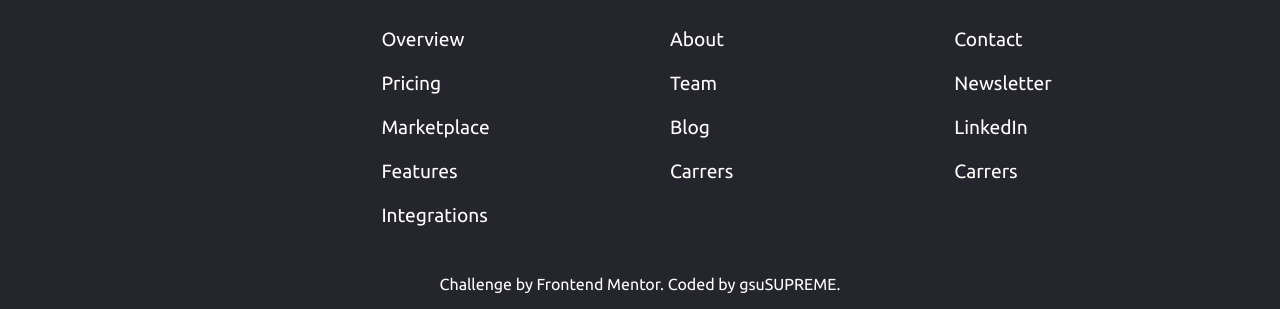
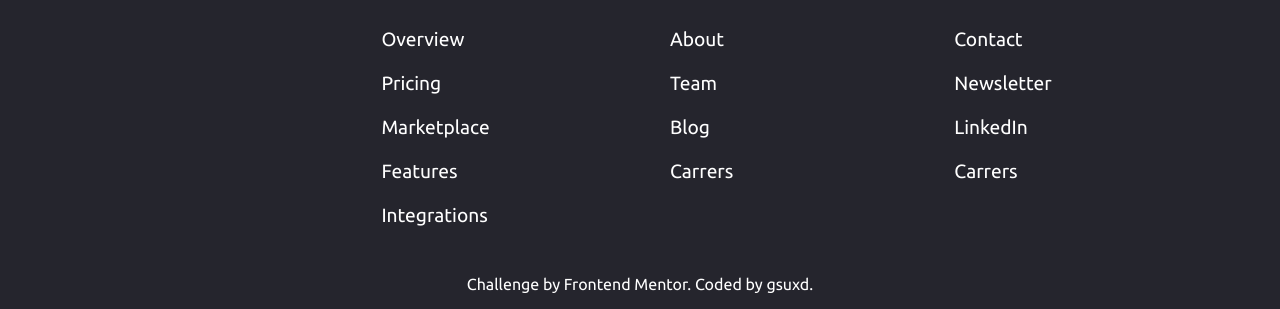
Before and after one commit to gsuSUPREME/blogr-landing-page, a plain HTML site: page index.html in a window 1280 px wide. Shown: the part 2450-2759 px from the top of the page. Drawn offline with Linux system fonts and the light colour scheme.

Commit message:
Update index.html

```diff
--- a/index.html
+++ b/index.html
@@ -199,24 +199,8 @@
       Challenge by
       <a href="https://www.frontendmentor.io?ref=challenge" target="_blank"
         >Frontend Mentor</a
-      >. Coded by <a href="https://gsusupreme.github.io/portfolio-xd" target="_blank">gsuSUPREME</a>.
+      >. Coded by <a href="https://github.com/gsuxd" target="_blank">gsuxd</a>.
     </div>
     <script src="src/js/main.js" type="application/javascript"></script>
-    <!-- <script>
-      const inViewport = (entries, observer) => {
-        entries.forEach((entry) => {
-          entry.target.classList.toggle("is-inViewport", entry.isIntersecting);
-        });
-      };
-
-      const Obs = new IntersectionObserver(inViewport);
-      const obsOptions = {}; //See: https://developer.mozilla.org/en-US/docs/Web/API/Intersection_Observer_API#Intersection_observer_options
-
-      // Attach observer to every [data-inviewport] element:
-      const ELs_inViewport = document.querySelectorAll("[data-inviewport]");
-      ELs_inViewport.forEach((EL) => {
-        Obs.observe(EL, obsOptions);
-      });
-    </script> -->
   </body>
 </html>
```
